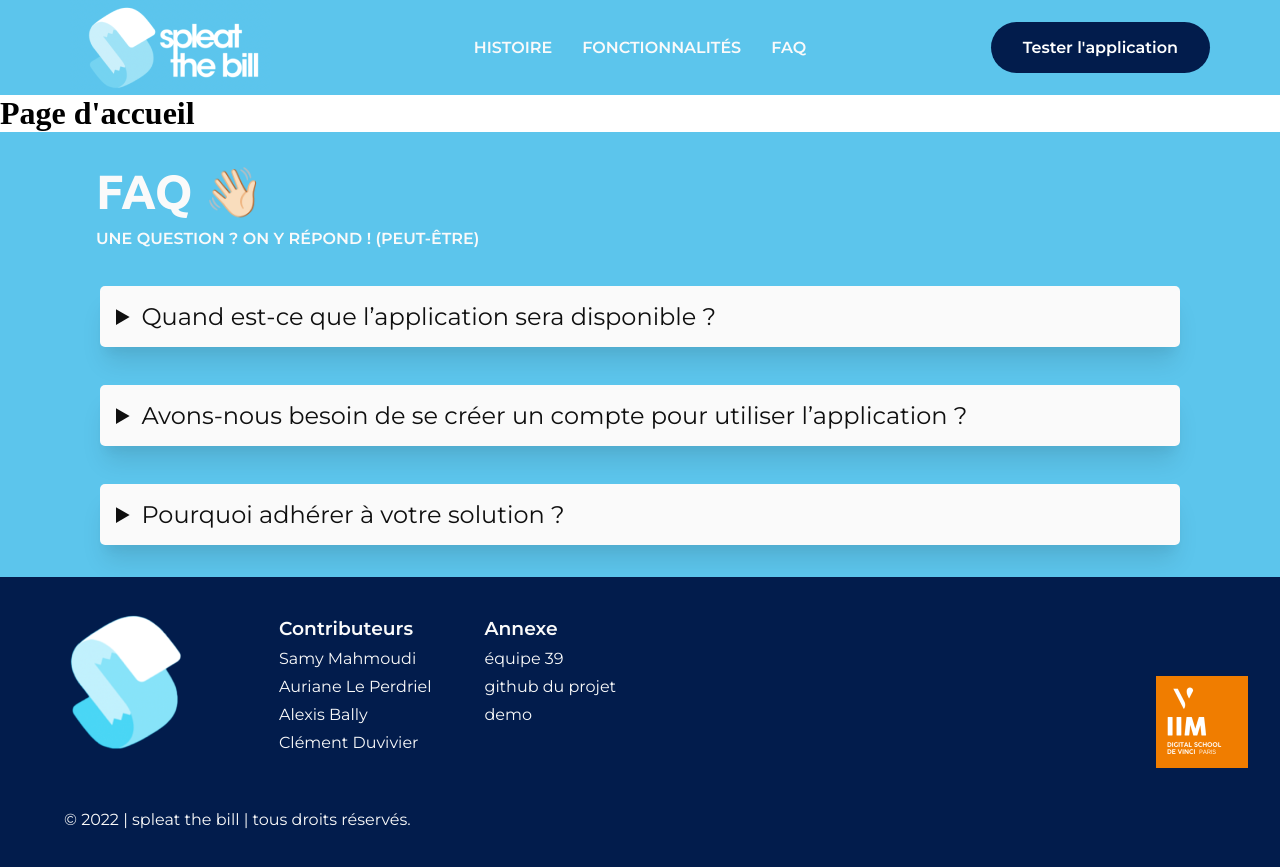
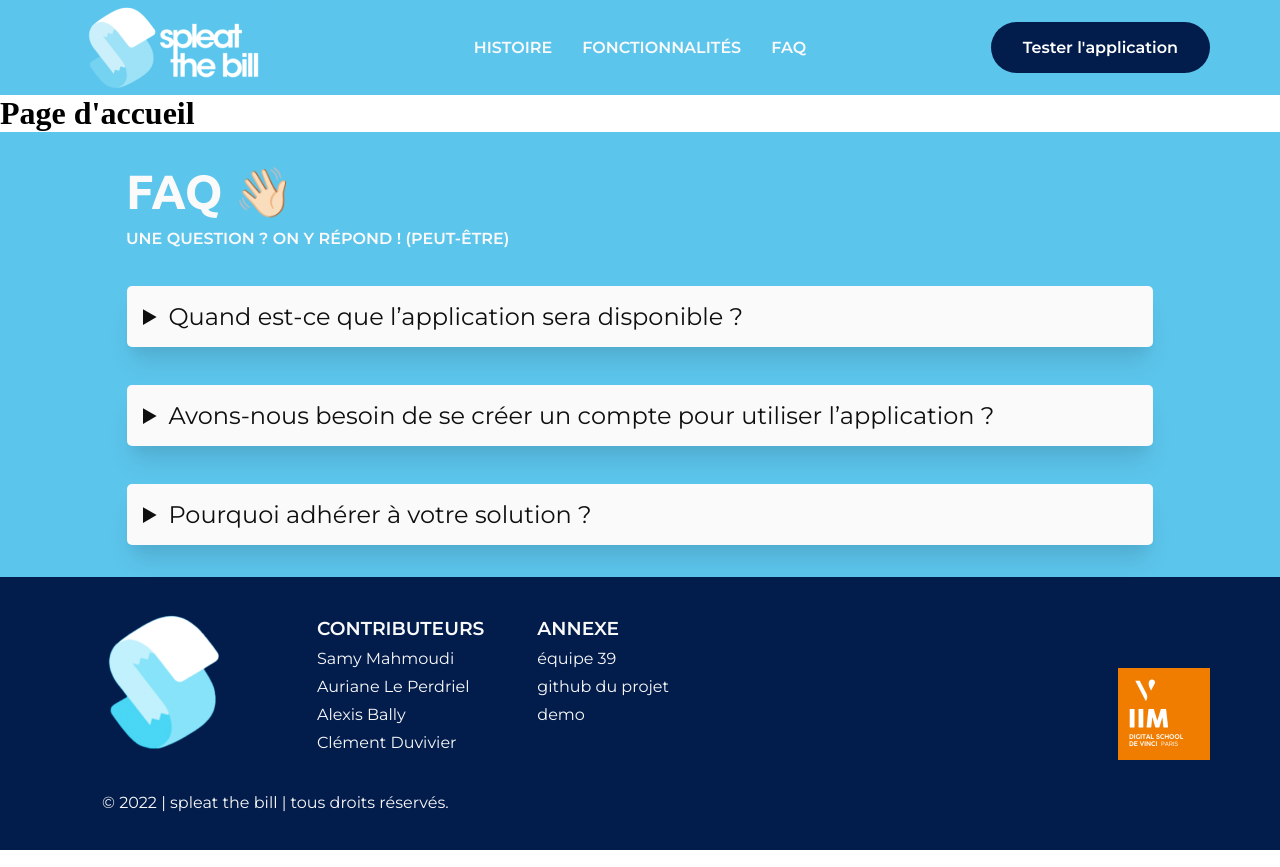
Before and after one commit to SamyMahmoudi/Spleat-The-Bill-Website, a React (Create React App) app: page / in a window 1280 px wide. Built offline with nearby package versions, Linux system fonts and the light colour scheme.

Commit message:
:lipstick: max width fixed on faq section and footer and other changes

```diff
--- a/src/components/TheFooter/index.jsx
+++ b/src/components/TheFooter/index.jsx
@@ -8,6 +8,7 @@
 const index = () => {
     return(
         <footer className="TheFooter">
+            <div className="TheFooter-Parent">
                 <div className="TheFooter-Content">
                     <div className="TheFooter-Wrapper">
                         <LogoFooter />
@@ -19,6 +20,7 @@
                     <p className="Copyrights">© 2022 | spleat the bill | tous droits réservés.</p>
                 </div>
                 <LogoIIM />
+            </div>
         </footer>
     )
 }
--- a/src/sass/components/_Faq.scss
+++ b/src/sass/components/_Faq.scss
@@ -8,7 +8,7 @@
 
     &-Content {
         margin: 0 auto;
-        max-width: 1200px;
+        max-width: 1140px;
     }
 
     &-ContainerHeader {
--- a/src/sass/components/_TheFooter.scss
+++ b/src/sass/components/_TheFooter.scss
@@ -5,11 +5,16 @@
     padding: 0.5em 2em;
     font-family: $f--content;
     color: $c--white;
-    display: flex;
-    flex-direction: row;
-    align-items: center;
-    justify-content: space-between;
     background-color: $c--darkPrimary;
+
+    &-Parent {
+        margin: 0 auto;
+        display: flex;
+        flex-direction: row;
+        align-items: center;
+        justify-content: space-between;
+        max-width: 1140px;
+    }
 
     &-Content {
         .Copyrights {
@@ -21,7 +26,6 @@
     &-Wrapper {
         display: flex;
         flex-direction: row;
-        margin-bottom: 17px;
 
         .Links {
             display: flex;
@@ -32,6 +36,9 @@
     }
 
     &-Container {
+        h3 {
+            text-transform: uppercase;
+        }
         h3, li {
             margin-bottom: 9px;
         }
```
Lines whose indentation alone changed are shown as unchanged.
